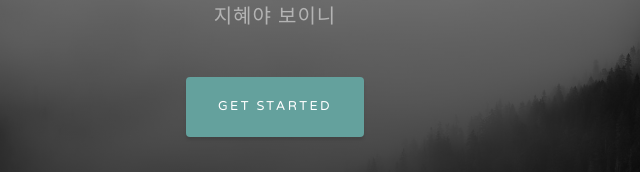
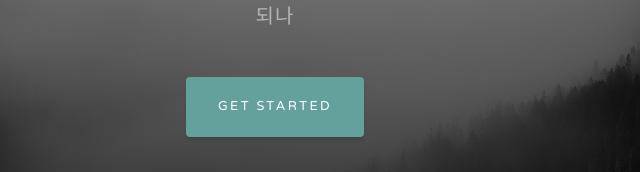
Before and after one commit to jellychip/jellychip.github.io, a plain HTML site: page index.html in a window 1280 px wide. Shown: the part 385-557 px from the top of the page, 365-1005 px from the left. Drawn offline with nearby package versions, Linux system fonts and the light colour scheme.

Commit message:
Update index.html

```diff
--- a/index.html
+++ b/index.html
@@ -39,7 +39,7 @@
                 <div class="d-flex justify-content-center">
                     <div class="text-center">
                         <h1 class="mx-auto my-0 text-uppercase">테스트 텍스트</h1>
-                        <h2 class="text-white-50 mx-auto mt-2 mb-5">지혜야 보이니</h2>
+                        <h2 class="text-white-50 mx-auto mt-2 mb-5">되나</h2>
                         <a class="btn btn-primary" href="#about">Get Started</a>
                     </div>
                 </div>
```
